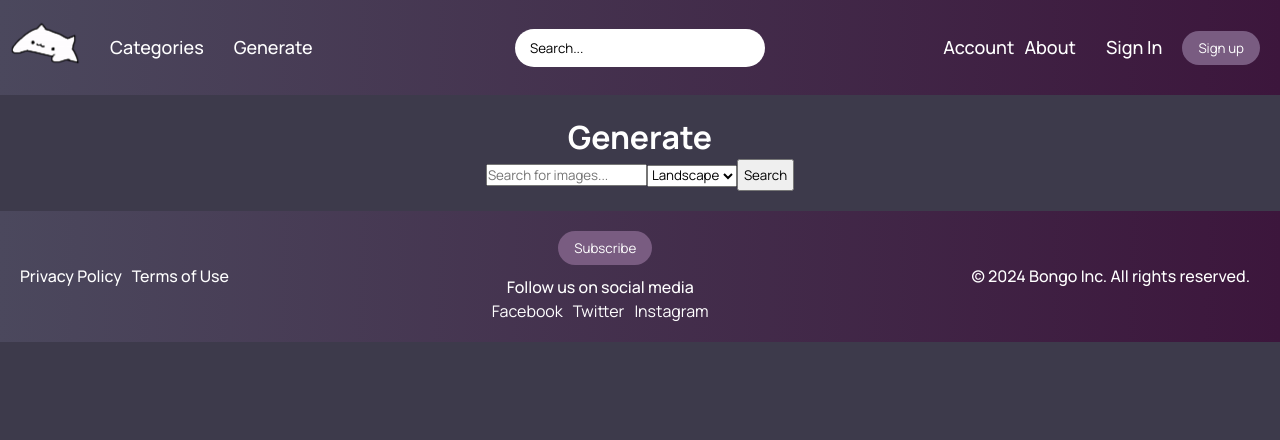
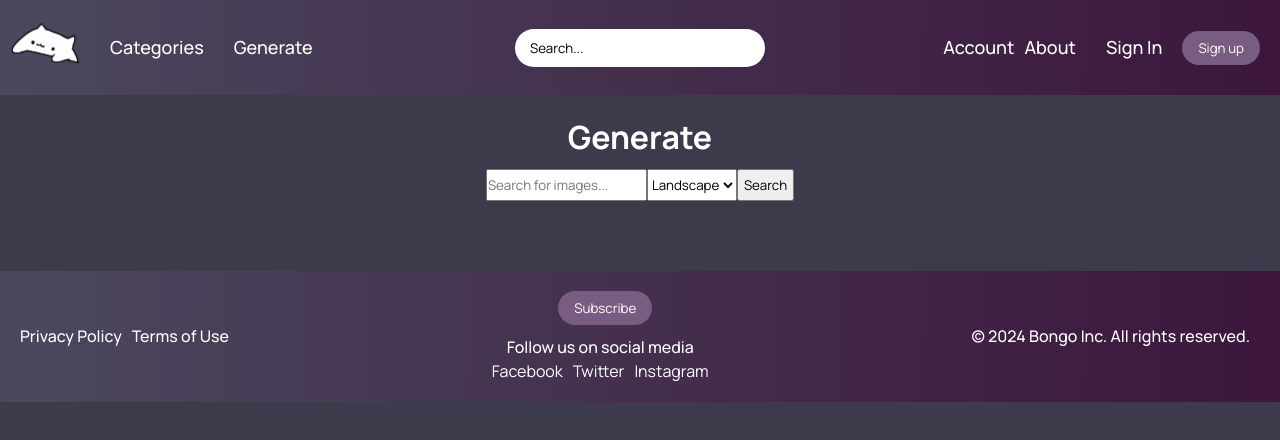
Before and after one commit to aruzaev/CPAN144-FINAL, a React (Create React App) app in the folder cpan144_3110_group3/: page /generate in a window 1280 px wide. Shown: the top 440 px of the page. Built offline with nearby package versions, Linux system fonts and the light colour scheme; what unsplash-js would draw is missing.

Commit message:
Fixed generate search margins

```diff
--- a/cpan144_3110_group3/src/screens/Generate/Generate.css
+++ b/cpan144_3110_group3/src/screens/Generate/Generate.css
@@ -21,6 +21,13 @@
   max-width: 100%; /* Change width to max-width */
   height: auto;
   object-fit: cover;
+}
+
+.input-group {
+  display: flex;
+  justify-content: center;
+  margin-bottom: 50px;
+  margin-top: 10px;
 }
 
 .input-box * {
--- a/cpan144_3110_group3/src/screens/Generate/Generate.js
+++ b/cpan144_3110_group3/src/screens/Generate/Generate.js
@@ -48,7 +48,7 @@ const Generate = () => {
         <Col xs={12} md={8}>
           <h1>Generate</h1>
           <Form onSubmit={handleButtonClick}>
-            <InputGroup className="mb-3 input-box">
+            <InputGroup className="mb-3 input-box input-group">
               <FormControl
                 id="searchTerm"
                 type="text"
```
